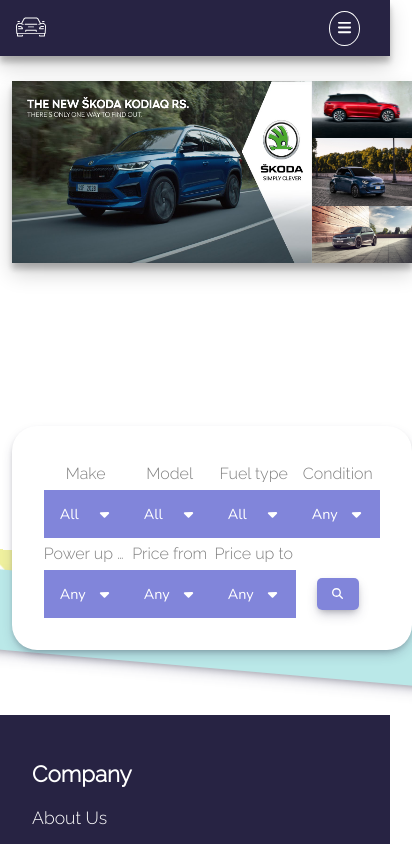
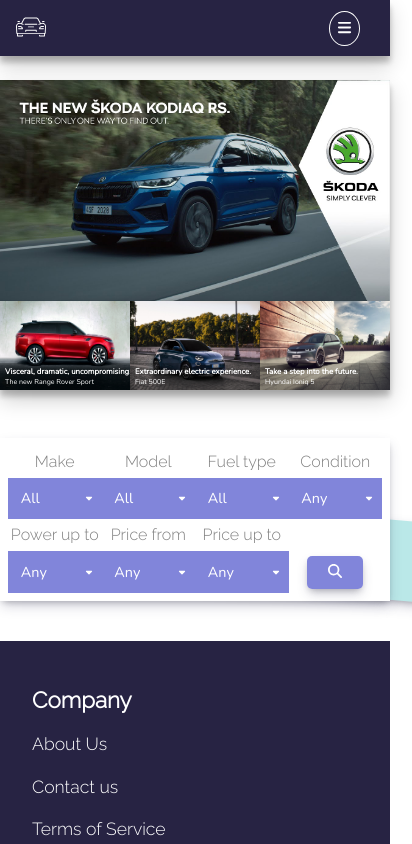
Before and after one commit to ViPeev/MotorHub, a React (Create React App) app in the folder client/: page / in a window 390 px wide. Shown: the top 844 px of the page, 412 px wide, since content can reach past the window. Built offline with nearby package versions, Linux system fonts and the light colour scheme; the HTML template or start-up script is replaced by a standard one.

Commit message:
added media queries to home page

```diff
--- a/client/src/Components/Auth/Auth.module.scss
+++ b/client/src/Components/Auth/Auth.module.scss
@@ -53,7 +53,7 @@
   }
 
   & form {
-    @include flex-box(row);
+    @include flex-box(row, wrap);
     row-gap: 2rem;
 
     & input[type="text"],
@@ -196,7 +196,6 @@
   }
 }
 
-
 //Media queries
 
 @media only screen and (max-width: 900px) {
--- a/client/src/Components/Header/Header.module.scss
+++ b/client/src/Components/Header/Header.module.scss
@@ -2,7 +2,7 @@
 @import "../../main-styles/variables.scss";
 
 .header {
-  @include dimensions(100%, 3.5rem);
+  @include dimensions(100vw, 3.5rem);
   @include flex-box(row);
   justify-content: space-between;
   align-items: center;
--- a/client/src/Components/Home/Home.js
+++ b/client/src/Components/Home/Home.js
@@ -4,10 +4,12 @@
 
 export default function Home() {
   return (
-    <main className={styles.main}>
-      <Advert />
+    <>
+      <main className={styles.main}>
+        <Advert />
+        <HomeSearch />
+      </main>
       <div className="divider"></div>
-      <HomeSearch />
-    </main>
+    </>
   );
 }
--- a/client/src/Components/Home/Home.module.scss
+++ b/client/src/Components/Home/Home.module.scss
@@ -3,13 +3,19 @@
 
 .main {
   padding: 3vw;
-  @include flex-box(column);
-  align-content: space-around;
+  @include flex-box(column, wrap);
+  align-content:center;
   row-gap: calc(2vw + 3rem);
 
   section {
-    @include dimensions(clamp(400px, 80%, 1400px), max-content);
     margin: auto;
+  }
+
+  section:nth-of-type(1) {
+    @include dimensions(clamp(700px, 80%, 1400px), max-content);
+  }
+  section:nth-of-type(2) {
+    @include dimensions(clamp(500px, 100%, 1200px), max-content);
   }
 }
 
@@ -85,3 +91,43 @@
     grid-area: fourth;
   }
 }
+
+@media only screen and (max-width: 700px) {
+  .main {
+    padding: 0;
+    padding-bottom: 1rem;
+    row-gap: 0;
+    justify-content: flex-start;
+
+    section {
+      margin: 1.5rem auto;
+      @include dimensions(100% !important, max-content);
+    }
+  }
+
+  .adverts {
+    grid-template-columns: 1fr 1fr 1fr;
+    grid-template-rows: 2.5fr 1fr;
+    grid-template-areas:
+      "main main main"
+      "second third fourth";
+
+    font-size: clamp(5px, 2vw, 10px);
+
+    & figure:nth-child(2):hover {
+      transform: scale(1.2) translateX(11%);
+    }
+    & figure:nth-child(3):hover {
+      transform: scale(1.2);
+    }
+    & figure:nth-child(4):hover {
+      transform: scale(1.2) translateX(-11%);
+    }
+
+    & figure {
+      & figcaption {
+        bottom: 0;
+      }
+    }
+  }
+}
--- a/client/src/Components/Home/Search.module.scss
+++ b/client/src/Components/Home/Search.module.scss
@@ -2,7 +2,7 @@
 @import "../../main-styles/variables.scss";
 
 .form-wrapper {
-  @include dimensions(clamp(400px, 70%, 1000px), max-content);
+  @include dimensions(clamp(600px, 70%, 1000px), max-content);
   margin: auto;
 
   & form {
@@ -104,3 +104,32 @@
     }
   }
 }
+
+@media only screen and (max-width: 700px) {
+  .form-wrapper {
+    @include dimensions(100%, max-content);
+
+    & form {
+      padding: 0.5rem;
+      border-radius: 0;
+      margin:auto;
+
+      & div {
+        button {
+          @include dimensions(60%, max-content);
+        }
+
+        & > div {
+          & img {
+            @include dimensions(10px, 10px);
+            right: 0.5rem;
+          }
+        }
+
+        select {
+          padding: 0.8rem;
+        }
+      }
+    }
+  }
+}
--- a/client/src/main-styles/App.scss
+++ b/client/src/main-styles/App.scss
@@ -36,6 +36,7 @@
 
 @media only screen and (max-width: 600px) {
   main {
-    margin-top: 1rem;
+    margin-top: 3.5rem;
+    min-height:60vh;
   }
 }
--- a/client/src/main-styles/common.scss
+++ b/client/src/main-styles/common.scss
@@ -1,7 +1,7 @@
 .divider {
   @include dimensions(120vw, 5rem);
   position: fixed;
-  top: 70%;
+  top: 60%;
 
   background-color: #bae8e8;
   transform: rotate(5deg) translateX(-5%);
--- a/client/src/main-styles/mixins.scss
+++ b/client/src/main-styles/mixins.scss
@@ -3,7 +3,7 @@
   height: $height;
 }
 
-@mixin flex-box($direction, $wrap: no-wrap) {
+@mixin flex-box($direction, $wrap: nowrap) {
   display: flex;
   flex-flow: $direction $wrap;
 }
```
